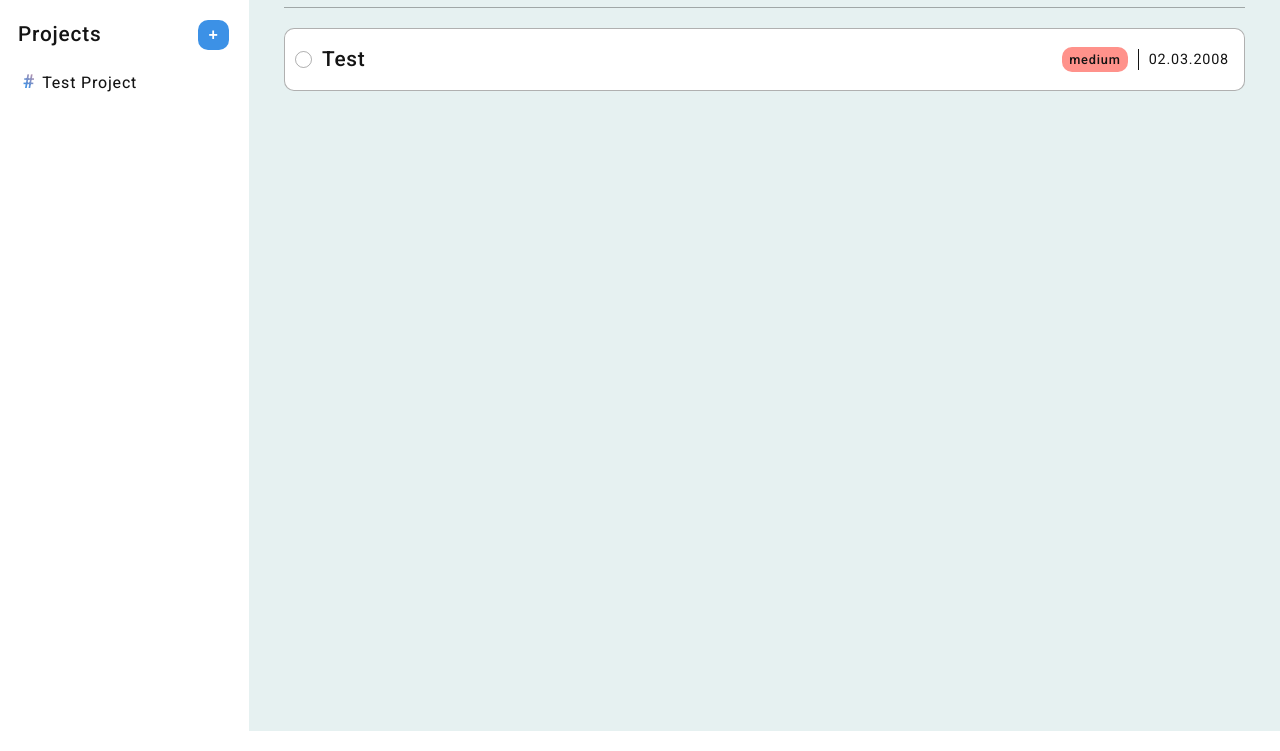
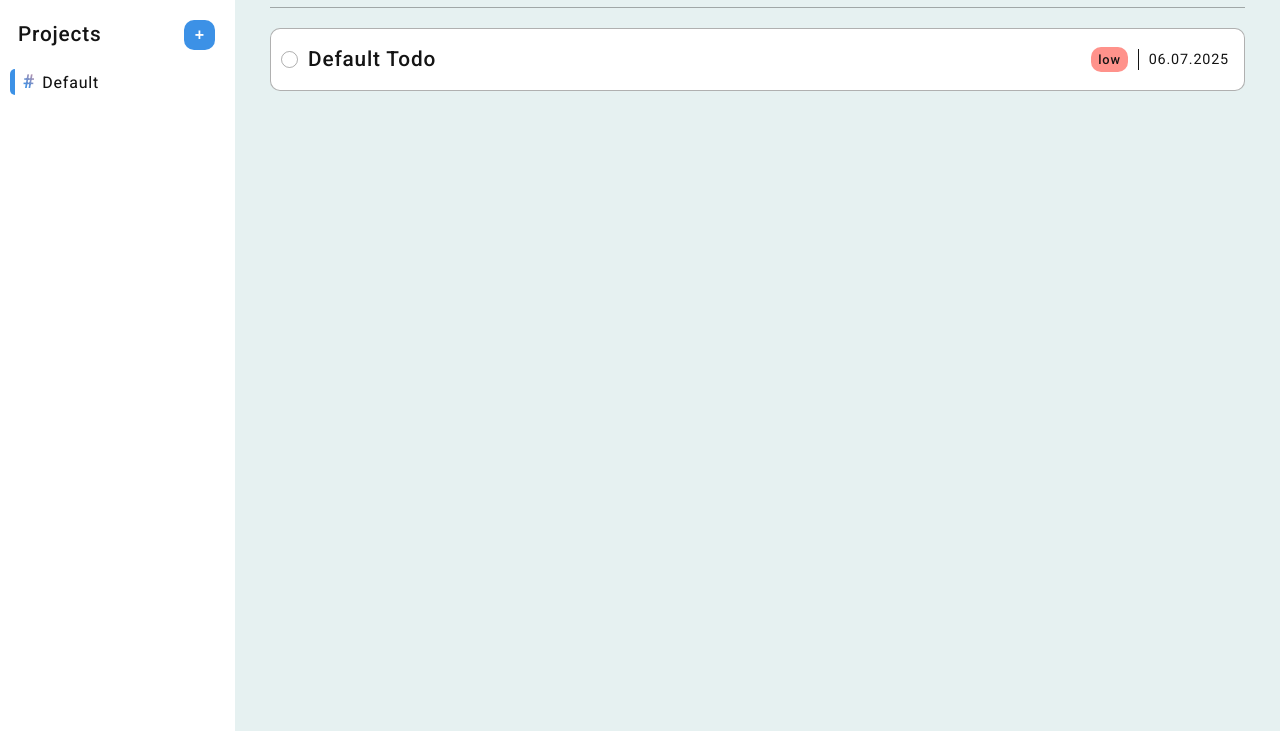
Before and after one commit to Wyrden44/odin-todo-list, a website built with webpack: page src/index.html in a window 1280 px wide. Shown: the part 69-820 px from the top of the page. Built offline with nearby package versions, Linux system fonts and the light colour scheme.

Commit message:
Rework default project and active project animation

```diff
--- a/src/styles.css
+++ b/src/styles.css
@@ -102,6 +102,23 @@ body {
     background-image: linear-gradient(45deg, var(--blue) 30%, var(--rose));
     color: transparent;
     background-clip: text;
+}
+
+.projects-nav-display p.active {
+    position: relative;
+}
+
+.projects-nav-display p.active::after {
+    content: "";
+    display: block;
+    position: absolute;
+    left: 0;
+    top: 10%;
+    height: 80%;
+    width: 5px;
+    background-color: var(--blue);
+    border-top-left-radius: 5px;
+    border-bottom-left-radius: 5px;
 }
 
 .projects-nav-display p:hover {
--- a/src/utils/appController.js
+++ b/src/utils/appController.js
@@ -17,8 +17,8 @@ export default class AppController {
     }
 
     loadDefaultProject() {
-        let project = new Project("Test Project");
-        project.addTodo("Test", "Test", new Date(2008, 2, 2), "medium", false);
+        let project = new Project("Default");
+        project.addTodo("Default Todo", "This is the default to do for you to interact with", new Date(2025, 6, 6), "low", false);
         this.#domManager.addProject(project);
         this.setActiveProject(project);
         return project
@@ -27,6 +27,7 @@ export default class AppController {
     setActiveProject(project) {
         this.#activeProject = project;
         this.#domManager.renderProject(project);
+        this.#domManager.setActiveProject(project);
     }
 
     addProject(title) {
--- a/src/utils/domManager.js
+++ b/src/utils/domManager.js
@@ -50,6 +50,17 @@ export default class DOMManager {
         this.#projectContainer.appendChild(this.#todoContainer);
 
         this.setUpAddButtonListener(addButton);
+    }
+
+    setActiveProject(project) {
+        let projects = this.#projectNav.querySelectorAll("p");
+        projects.forEach(projectElement => {
+            if (projectElement.textContent === project.title) {
+                projectElement.classList.add("active");
+                return;
+            }
+            projectElement.classList.remove("active");
+        });
     }
 
     addProject(project) {
```
